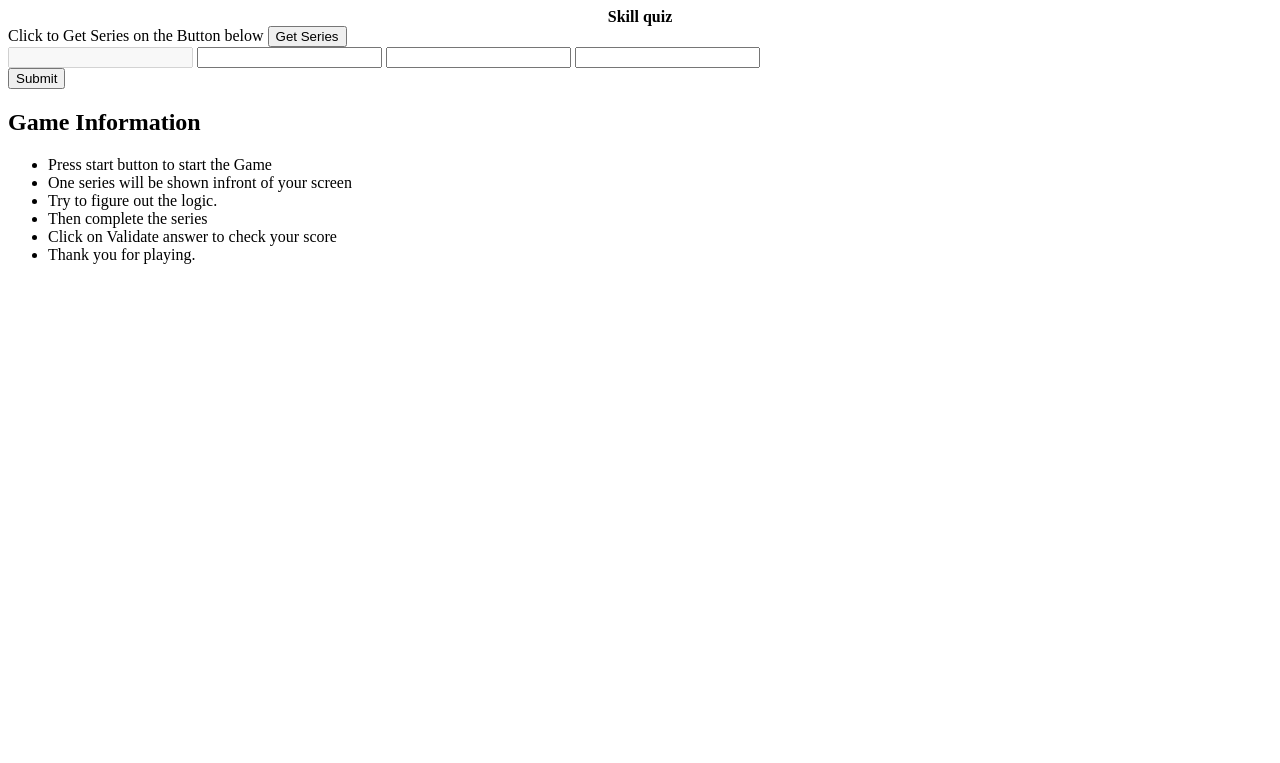
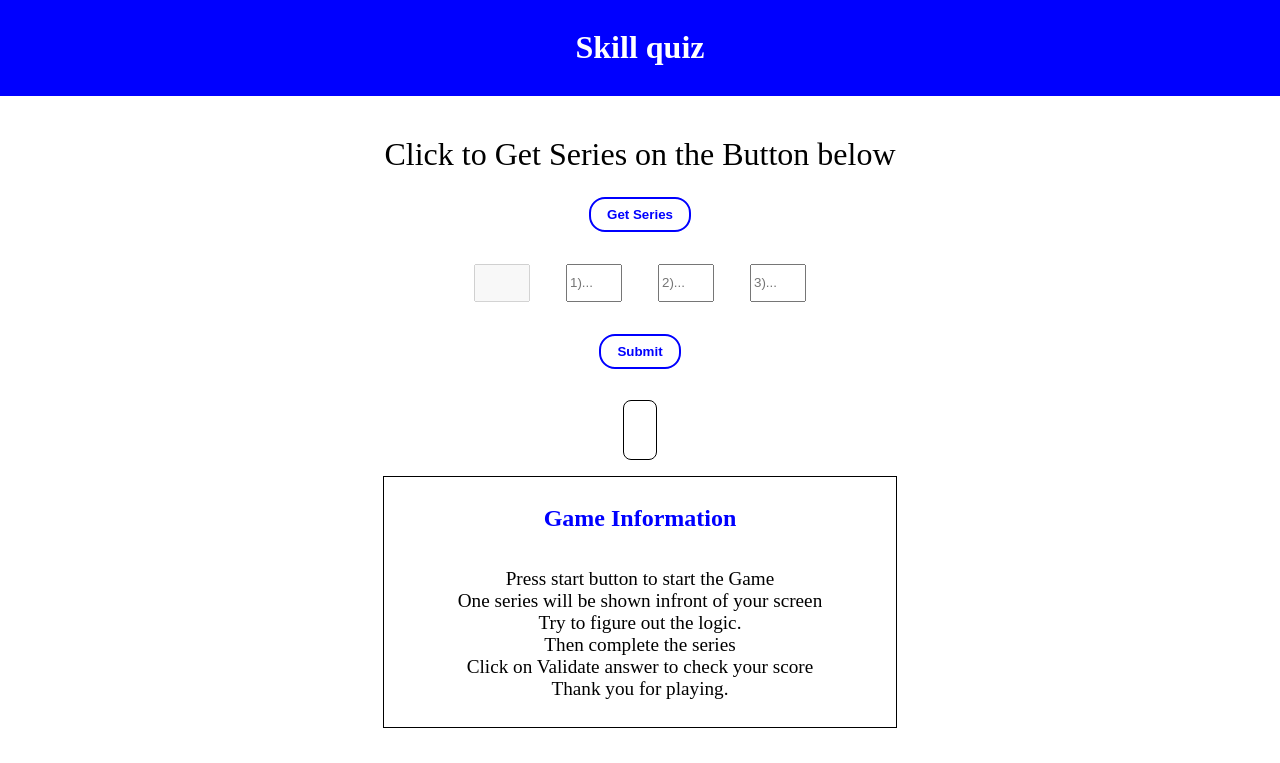
Before and after one commit to ShreyashMahajan/skiil-quiz-game, a plain HTML site: page startPage.html in a window 1280 px wide. Drawn offline with Linux system fonts and the light colour scheme.

Commit message:
style : css done

```diff
--- a/app.js
+++ b/app.js
@@ -18,7 +18,7 @@ function getRandomNumber(){
 }
 
 function showSeries(numberOne, numberTwo , numberThree , numberFour){
-    displaySeries.innerHTML = `${numberOne}  ${numberTwo}  ${numberThree}  ${numberFour} `
+    displaySeries.innerHTML = `${numberOne} , ${numberTwo} , ${numberThree} , ${numberFour} `
 }
 // ----- logic of series ------------------
 function seriesOneLogic(){
@@ -55,11 +55,14 @@ function seriesFiveLogic(){
 function reset(){
     score = 0;
     for( var i = 1 ; i < 4 ; i++){
-          inputSeriesNumber[i].style.backgroundColor = "white";
+          inputSeriesNumber[i].style.color = "black";
           inputSeriesNumber[i].value = null;
     }
 
 }
+
+
+
 
 function getSeriesHandler(){
  reset();
@@ -96,9 +99,12 @@ function getRandomFromOneTo100 (){
 function checkOneAnswer( inputOne , inputTwo ){
       if(Number(inputOne.value) === inputTwo){
         score = score + 50;
-        inputOne.style.backgroundColor = "green";
+        inputOne.style.color = "green";
+
+
       }else {
-        inputOne.style.backgroundColor = "red";
+        inputOne.style.color = "red";
+
     }
 }
 
--- a/startPage.html
+++ b/startPage.html
@@ -9,38 +9,39 @@
 </head>
 <body>
     <header id="hero" >
-            <h id="heading">Skill quiz</h>
+            <h1 id="heading">Skill quiz</h1>
     </header>
-    <div id="main">
+    <main id="main">
     <section class="main-content">
            <output id="output-series" >Click to Get Series on the Button below</output>
-           <button id="btn-series">Get Series</button>
+           <button class="btn-element" id="btn-series">Get Series</button>
            <div class="input-numbers">
            <input class="input-series" type="number" disabled />
-           <input class="input-series" type="number"/>
-           <input class="input-series" type="number"/>
-           <input class="input-series" type="number"/>
+           <input class="input-series" type="number" placeholder="1)..."/>
+           <input class="input-series" type="number" placeholder="2)..."/>
+           <input class="input-series" type="number" placeholder="3)..."/>
         </div>
-           <button id="submit-button">Submit</button>
+           <button class="btn-element" id="submit-button">Submit</button>
 
     </section>
 
     <output id="display"></output>
 
+    <div class="info-container">
     <section class="notes-info" >
-          <h2 id=""> Game Information</h2>
-          <ul>
+          <h2 id="info-heading"> Game Information</h2>
+          <ol class="info-list">
               <li>Press start button to start the Game</li>
               <li>One series will be shown infront of your screen</li>
               <li>Try to figure out the logic.</li>
               <li>Then complete the series</li>
               <li>Click on Validate answer to check your score</li>
               <li>Thank you for playing.</li>
-          </ul>
+          </ol>
     </section>
+   </div>
 
-
-    </div>
+    </main>
     <script src="app.js"></script>
 </body>
 </html>
--- a/style.css
+++ b/style.css
@@ -1,7 +1,84 @@
+:root {
+    --primary-color : blue;
+    --secondary-color : white;
+}
+
 #heading {
     font-weight: bold;
 }
 
 #hero {
     text-align: center;
+    background-color: var(--primary-color);
+    color: var(--secondary-color);
+    padding: 0.5rem 0rem ;
 }
+
+body {
+    margin: 0 0;
+}
+#main {
+    width: 80%;
+    margin: auto;
+    text-align: center;
+}
+
+.main-content {
+    margin: 2rem 0rem;
+}
+
+#output-series {
+    display: block;
+    font-size: 2rem;
+    text-align: center;
+    padding: 0.5rem 0rem;
+}
+
+.btn-element {
+    color: var(--primary-color);
+    border: 2px solid var(--primary-color);
+    padding: 0.5rem 1rem;
+    border-radius: 1rem;
+    font-weight: bold;
+    background-color: white;
+    margin: 1rem 0.5rem;
+}
+
+.input-series {
+  width: 3rem;
+  height: 2rem;
+  margin: 1rem 1rem;
+}
+
+#display {
+    font-size: 1.5rem;
+    font-weight: bold;
+    border: 1px solid black;
+    padding: 1rem 1rem;
+    border-radius: 00.5rem;
+    color: var(--primary-color);
+
+}
+
+.notes-info {
+
+    margin: auto;
+   border: 1px solid black;
+    width: 50%;
+}
+.info-list {
+    list-style-type: none;
+    font-size: larger;
+    padding: 0.5rem 0.5rem;
+
+}
+
+.info-container {
+    padding: 2rem 0rem;
+}
+
+#info-heading {
+    font-size: x-large;
+    padding: 0.5rem 0.5rem;
+    color: var(--primary-color);
+}
```
Also changed, not shown: index.html (+6 -5 lines).
